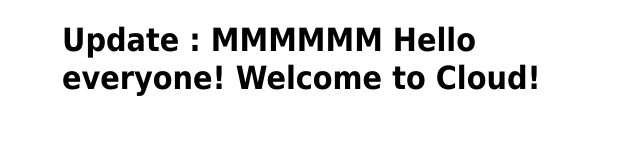
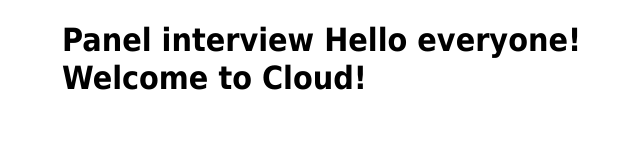
Before and after one commit to Mohdmus99/ibm-nginx, a plain HTML site: page index.html in a window 1280 px wide. Shown: the whole page, without its empty margins (298-938 px from the left). Drawn offline with Linux system fonts and the light colour scheme.

Commit message:
panel commit

```diff
--- a/index.html
+++ b/index.html
@@ -9,7 +9,7 @@
 </style>
 </head>
 <body>
-<h1>Update : MMMMMM Hello everyone! Welcome to Cloud!</h1>
+<h1>Panel interview Hello everyone! Welcome to Cloud!</h1>
 
 </body>
 </html>
```
